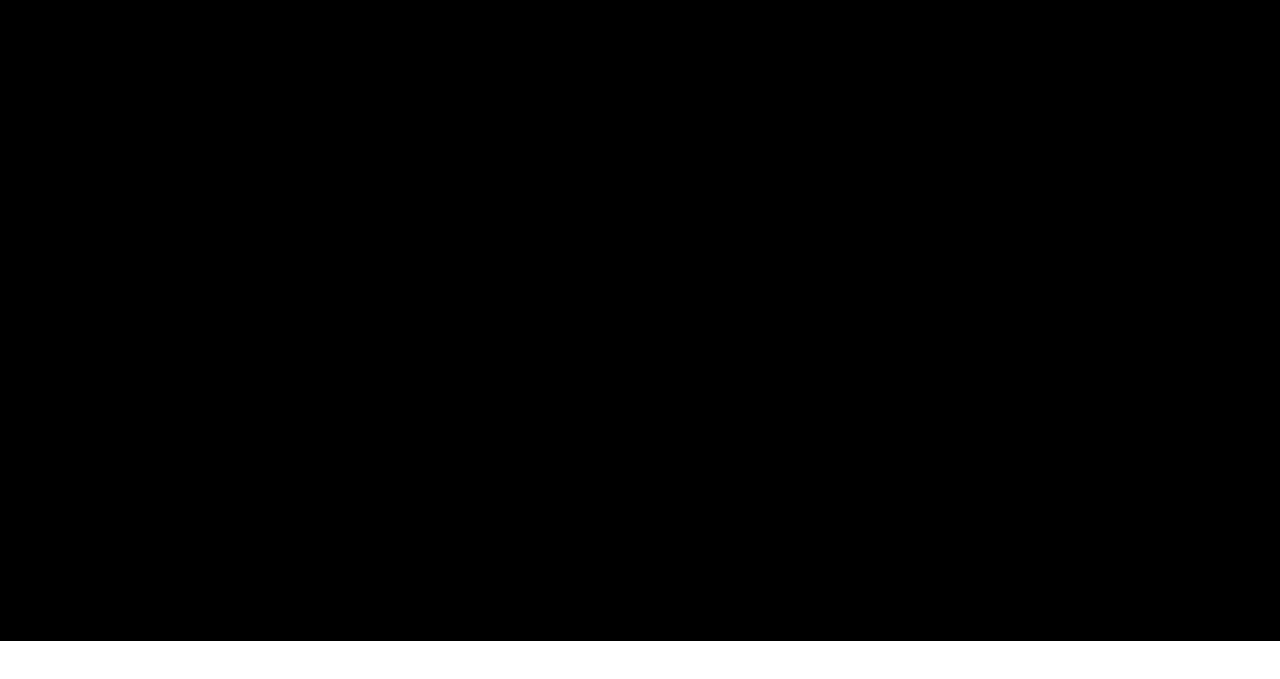
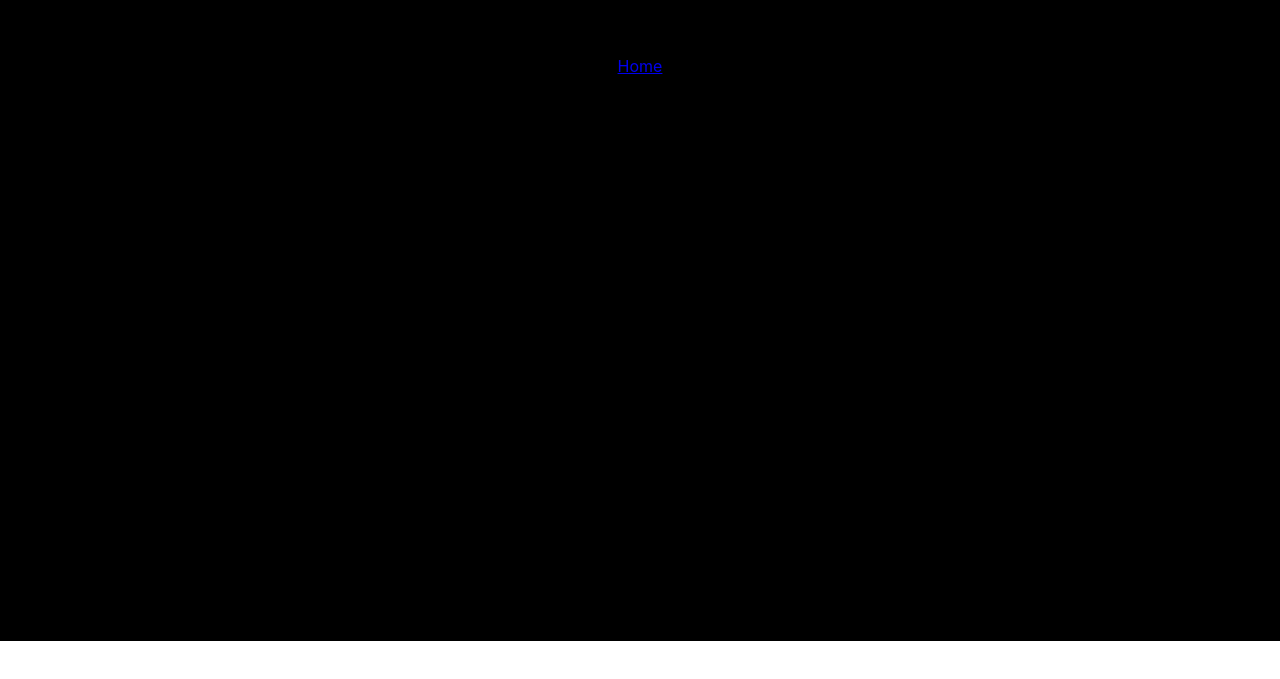
Before and after one commit to DLMedeiro/Color-Picker, a React (Create React App) app: page /colors/000000 in a window 1280 px wide. Shown: the part 159-838 px from the top of the page. After the commit the page ends 800 px from the top, so only its background shows below. Built offline with nearby package versions, Linux system fonts and the light colour scheme.

Commit message:
add home link

```diff
--- a/src/Color.css
+++ b/src/Color.css
@@ -9,5 +9,6 @@ body, div {
 }
 
 .colorText {
-    padding: 50px;
+    padding-top: 50px;
+    height: 50%;
 }
--- a/src/Color.js
+++ b/src/Color.js
@@ -15,6 +15,7 @@ function Color() {
         <h1>Here is your color</h1>
         <h3>Isn't it Pretty</h3>
         <h5>Yay</h5>
+        <Link to={"/"}>Home</Link>
       </div>
     </div>
   );
```
